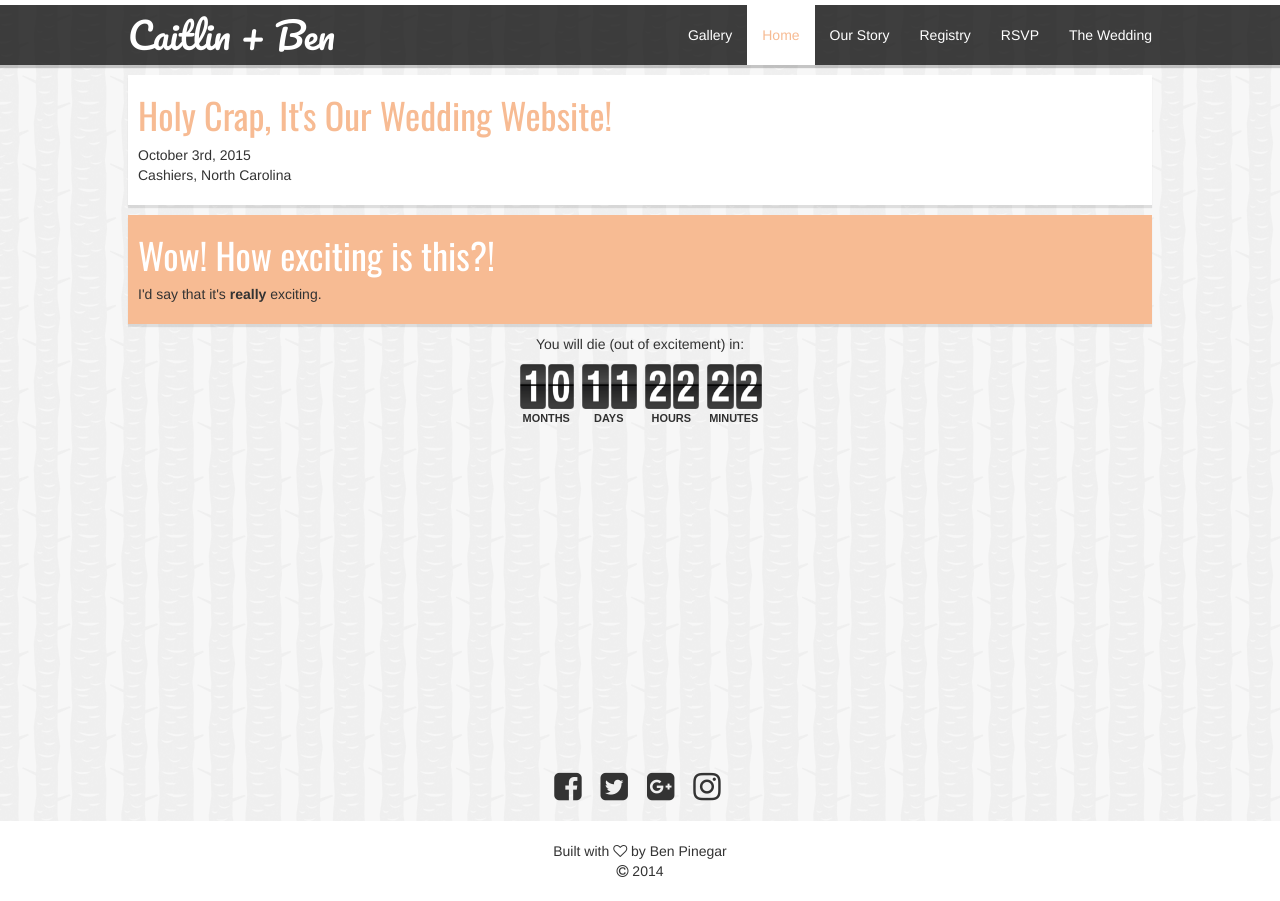
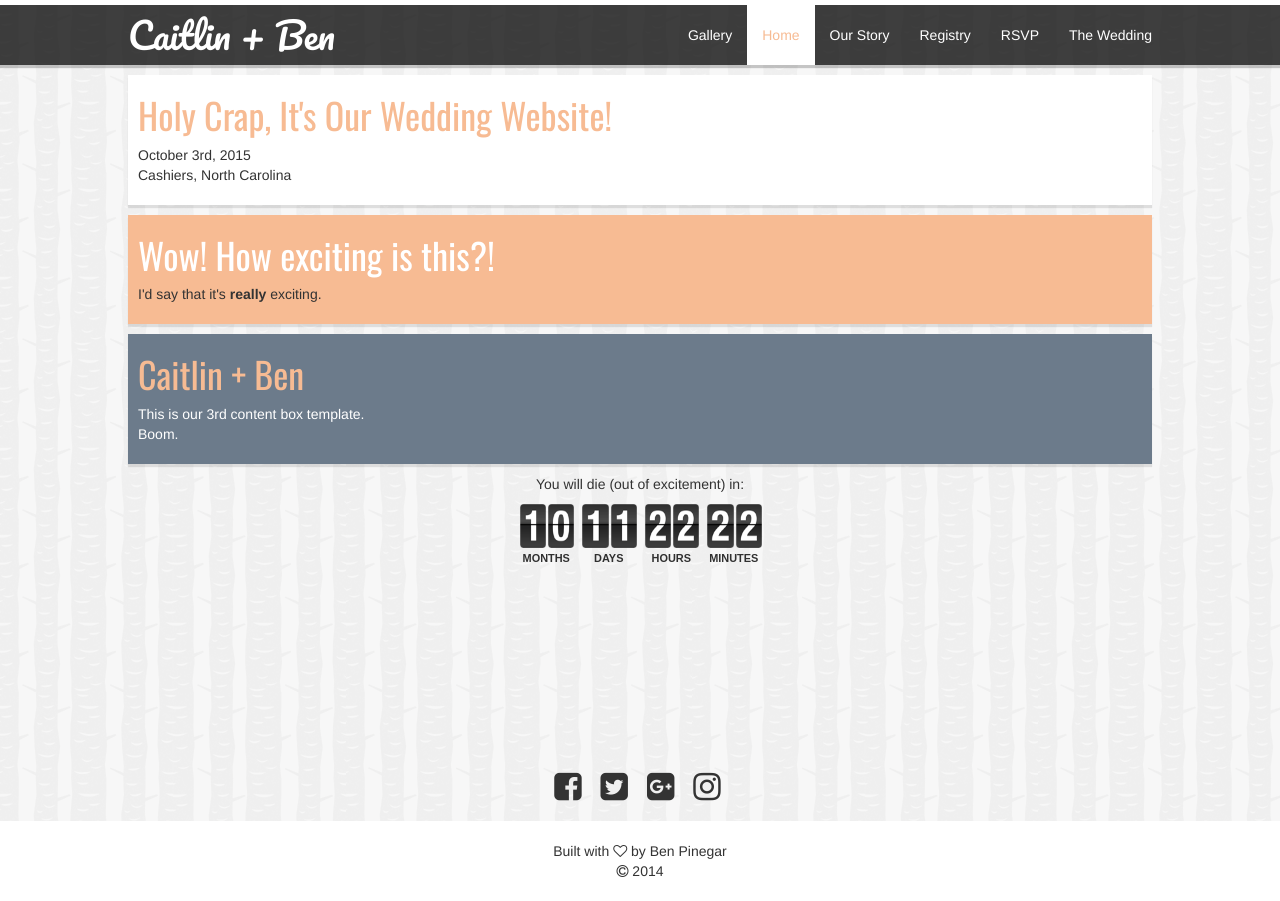
Before and after one commit to bpinegar/bpinegar.github.io, a Jekyll site: the page built from index.html, in a window 1280 px wide. Built offline with Jekyll 4.4.1, drawn with Linux system fonts in a browser that asks for light colours; nearby versions of some CDN libraries.

Commit message:
Update index.html

```diff
--- a/index.html
+++ b/index.html
@@ -11,6 +11,10 @@ permalink: /
     <div class="body-content-peach">
       <h1>Wow! How exciting is this?!</h1>
       <p>I'd say that it's <strong>really</strong> exciting.</p>
+    </div>
+    <div class="body-content-dark-blue">
+      <h1>Caitlin + Ben</h1>
+      <p>This is our 3rd content box template.<br>Boom.</p>
     </div>
     <!-- begin countdown -->
     <table width="100%" border="0" cellspacing="0" cellpadding="20">
```
